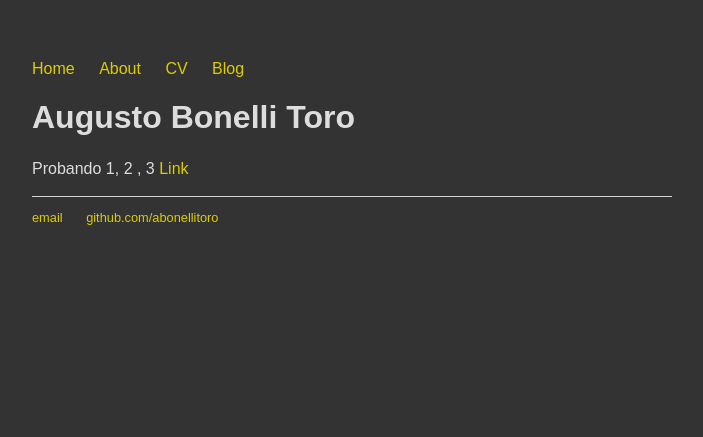
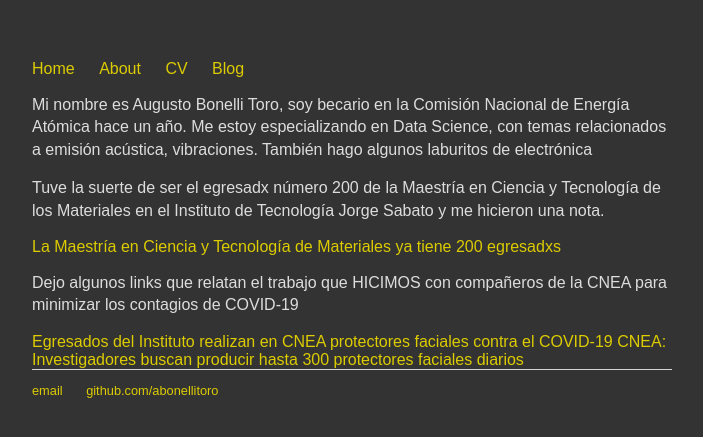
Before and after one commit to abonellitoro/abonellitoro.github.io, a Jekyll site: the page built from index.html, in a window 1280 px wide. Shown: the top 437 px of the page, without its empty margins (288-991 px from the left). Built offline with Jekyll 4.4.1, drawn with Linux system fonts in a browser that asks for light colours.

Commit message:
alugnos links

```diff
--- a/index.html
+++ b/index.html
@@ -3,6 +3,19 @@ layout: default
 title: Augusto Bonelli Toro
 ---
 <div class="blurb">
-	<h1>Augusto Bonelli Toro</h1>
-	<p>Probando 1, 2 , 3 <a href="/about">Link</a></p>
+	<!--<h1>Augusto Bonelli Toro</h1> -->
+	<p>Mi nombre es Augusto Bonelli Toro, soy becario en la Comisión Nacional de Energía Atómica hace un año. Me estoy especializando en Data Science, con temas relacionados a emisión acústica, vibraciones. También hago algunos laburitos de electrónica  </a></p>
+
+
+	<p>Tuve la suerte de ser el egresadx número 200 de la Maestría en Ciencia y Tecnología de los Materiales en el Instituto de Tecnología Jorge Sabato y me hicieron una nota. </p>
+	<a href="http://noticias.unsam.edu.ar/2019/05/08/la-maestria-en-ciencia-y-tecnologia-de-materiales-ya-tiene-200-egresadxs/">La Maestría en Ciencia y Tecnología de Materiales ya tiene 200 egresadxs</a>
+
+
+	<p>Dejo algunos links que relatan el trabajo que HICIMOS con  compañeros de la CNEA para minimizar los contagios de COVID-19</p>
+	<a href="http://www.isabato.edu.ar/egresados-del-instituto-realizan-en-cnea-protectores-faciales-contra-el-coronavirus/">Egresados del Instituto realizan en CNEA protectores faciales contra el COVID-19</a>
+
+	<a href="http://www.periferiaciencia.com.ar/noticia.php?n=880">
+	CNEA: Investigadores buscan producir hasta 300 protectores faciales diarios </a>
+
+
 </div><!-- /.blurb -->
```
